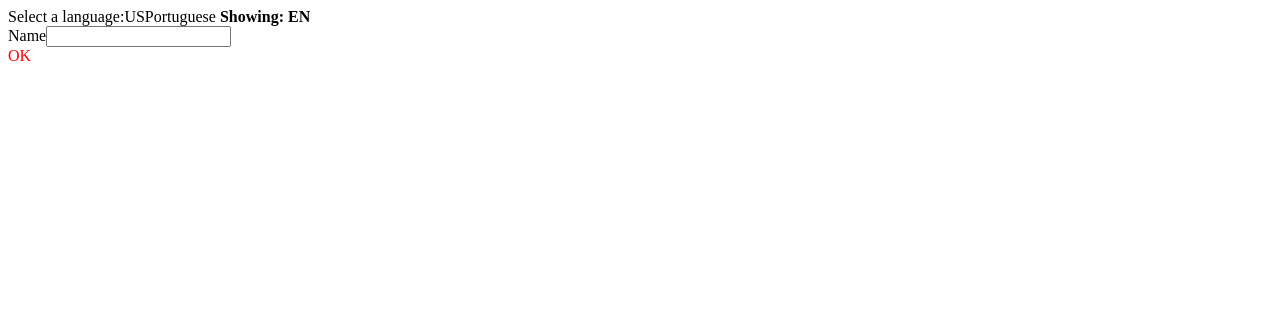
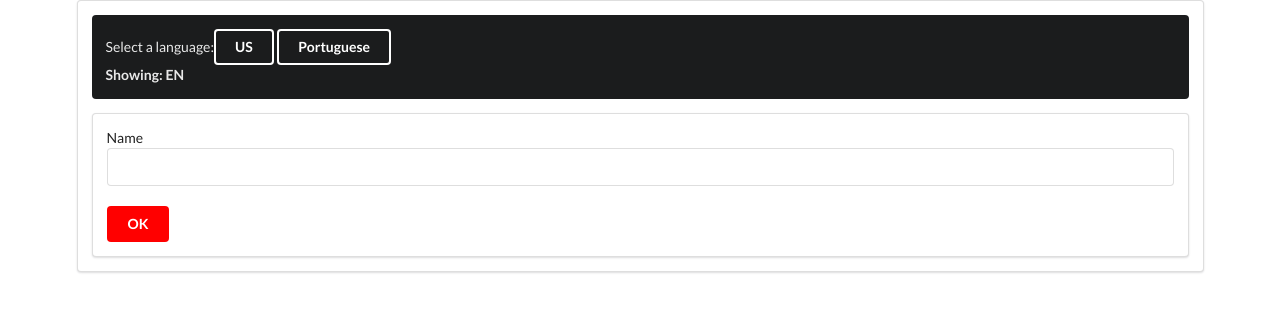
Before and after one commit to paulmboyce/ctx-language, a React (Create React App) app: page / in a window 1280 px wide. Shown: the top 312 px of the page. Built offline with nearby package versions, Linux system fonts and the light colour scheme.

Commit message:
feat(style): add basic layout style to components

```diff
--- a/public/index.html
+++ b/public/index.html
@@ -10,6 +10,10 @@
 			content="Web site created using create-react-app"
 		/>
 		<link rel="apple-touch-icon" href="%PUBLIC_URL%/logo192.png" />
+		<link
+			rel="stylesheet"
+			href="https://cdnjs.cloudflare.com/ajax/libs/semantic-ui/2.4.1/semantic.min.css"
+		/>
 		<!--
       manifest.json provides metadata used when your web app is installed on a
       user's mobile device or desktop. See https://developers.google.com/web/fundamentals/web-app-manifest/
--- a/src/App.js
+++ b/src/App.js
@@ -3,37 +3,42 @@ import Button from "./Button";
 
 function App(props) {
 	return (
-		<div>
-			<div>
+		<div className="ui container">
+			<div className="ui segment">
+				<div className="ui segment inverted">
 					<span>Select a language:</span>
-				<span
+					<button
+						className="ui button inverted"
 						onClick={() => {
 							props.dispatch({ type: "SET_LANGUAGE", payload: "EN" });
 							props.dispatch({ type: "SET_COLOR", payload: "BLUE" });
 						}}
 					>
 						US
-				</span>
-				<span
+					</button>
+					<button
+						className="ui button inverted"
 						onClick={() => {
 							props.dispatch({ type: "SET_LANGUAGE", payload: "PT" });
 							props.dispatch({ type: "SET_COLOR", payload: "GREEN" });
 						}}
 					>
 						Portuguese
-				</span>
-				<span> </span>
+					</button>
+					<br />{" "}
 					<span style={{ fontWeight: 700 }}>Showing: {props.language}</span>
 				</div>
 				{(() => {
 					return (
-					<div>
+						<div className="ui form segment">
 							<Field />
+							<br />
 							<Button />
 						</div>
 					);
 				})()}
 			</div>
+		</div>
 	);
 }
 export default App;
--- a/src/Button.js
+++ b/src/Button.js
@@ -15,10 +15,12 @@ const Button = (props) => {
 	};
 
 	return (
-		<div className="<Button>">
-			<div role="button" style={{ color: props.color }}>
-				{renderButtonText(props.language)}
-			</div>
+		<div
+			className="ui button"
+			role="button"
+			style={{ backgroundColor: props.color, color: "white" }}
+		>
+			{renderButtonText(props.language)}
 		</div>
 	);
 };
```
Lines whose indentation alone changed are shown as unchanged.
